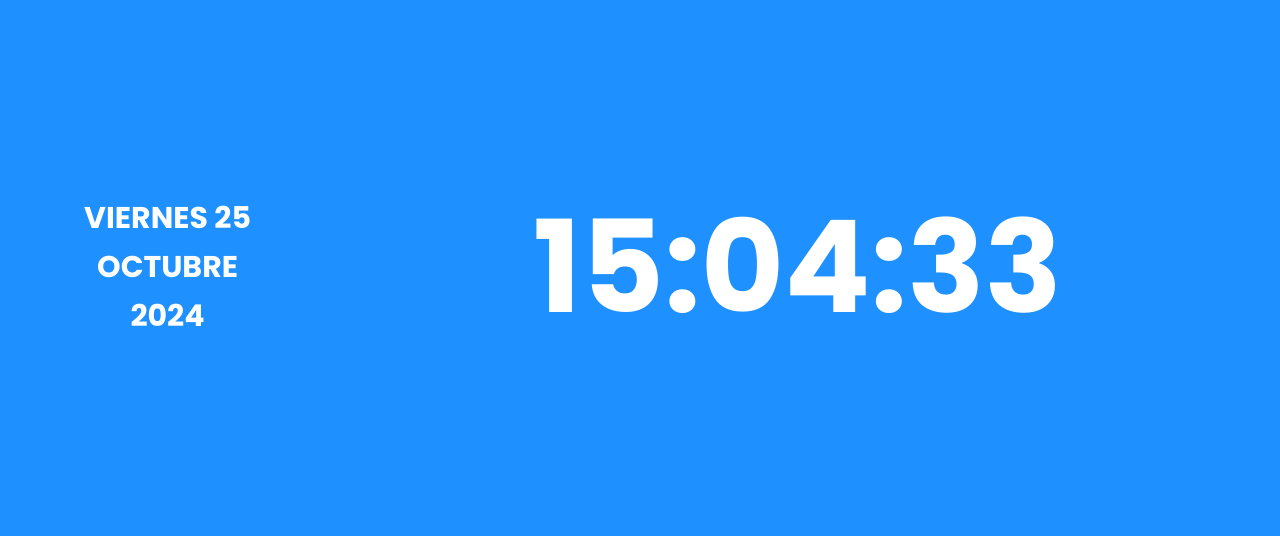
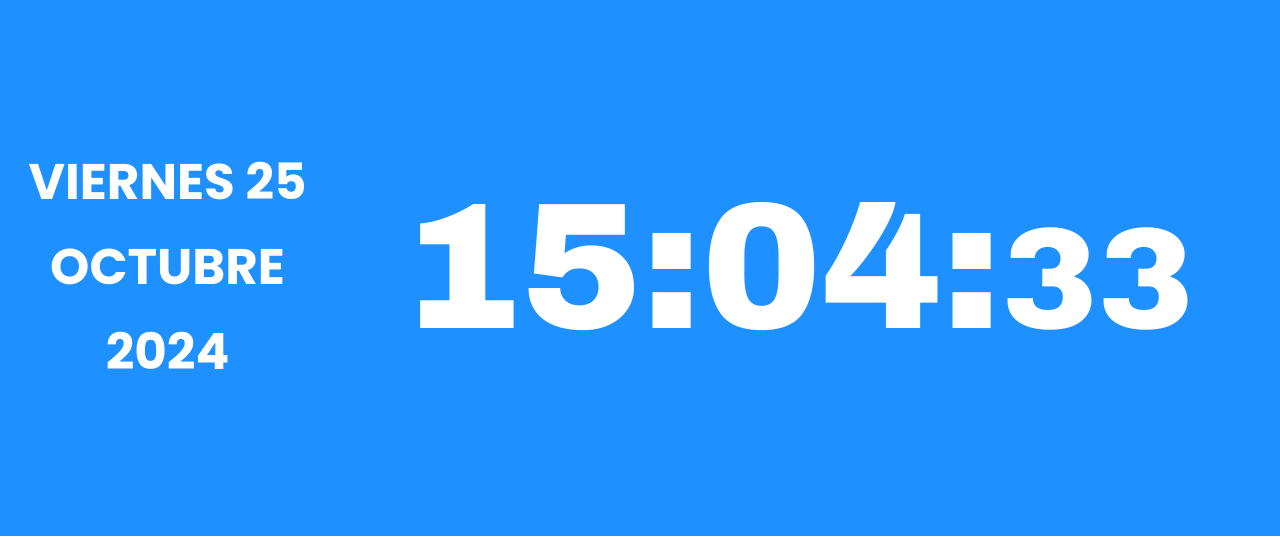
Before and after one commit to cccBurns/infodisplay, a Django app: page / in a window 1280 px wide. Shown: the top 537 px of the page. Run offline with Django 5.2, Linux system fonts and the light colour scheme.

Commit message:
viernes 25 12hs

```diff
--- a/inicio/static/inicio/scripts.js
+++ b/inicio/static/inicio/scripts.js
@@ -27,10 +27,12 @@ function updateTime() {
     const hours = String(now.getHours()).padStart(2, '0');
     const minutes = String(now.getMinutes()).padStart(2, '0');
     const seconds = String(now.getSeconds()).padStart(2, '0');
-    document.getElementById('hora').textContent = `${hours}:${minutes}:${seconds}`;
+
+    document.getElementById('horas').textContent = hours;
+    document.getElementById('minutos').textContent = minutes;
+    document.getElementById('segundos').textContent = seconds;
 }
 
-updateTime();
 setInterval(updateTime, 1000);
 
 // Función para mostrar el día actual en el encabezado
--- a/inicio/static/inicio/styles.css
+++ b/inicio/static/inicio/styles.css
@@ -33,9 +33,9 @@ body {
 }
 
 .date-item {
-    font-size: 30px; /* Reducido el tamaño de fuente */
+    font-size: 50px; /* Reducido el tamaño de fuente */
     font-family: 'Poppins', sans-serif;
-    margin: 2px 0; /* Espacio reducido entre las líneas de la fecha */
+    margin: 5px 0; /* Espacio reducido entre las líneas de la fecha */
     font-weight: 700;
 }
 
@@ -91,9 +91,18 @@ h1, h2 {
     font-weight: bold;
 }
 
+/* Estilos para la hora */
 #hora {
-    font-family: 'Poppins', sans-serif;
-    font-size: 8rem; /* Ajusta el tamaño según sea necesario */
+    font-family: 'Arial Black', Arial, sans-serif; /* Fuente para la hora */
+    font-size: 180px; /* Tamaño de fuente para horas y minutos */
     text-align: center; /* Centra el texto dentro del elemento */
     white-space: nowrap; /* Evita que el texto se rompa en múltiples líneas */
 }
+
+#segundos {
+    font-size: 0.8em; /* Tamaño más pequeño para los segundos */
+}
+
+#dosPuntosSegundos {
+    font-size: 0.8em; /* Tamaño más pequeño para los dos puntos */
+}
--- a/inicio/templates/inicio/base.html
+++ b/inicio/templates/inicio/base.html
@@ -18,9 +18,16 @@
                 <div id="mes" class="date-item"></div>
                 <div id="anio" class="date-item"></div>
             </div>
+
             <div class="time">
-                <h1 id="hora">00:00</h1>
+                <h1 id="hora">
+                    <span id="horas">00</span>:<span id="minutos">00</span>:<span id="segundos">00</span>
+                </h1>
             </div>
+
+
+
+
         </div>
 
         <!-- CLIMA Y PRONOSTICO -->
```
